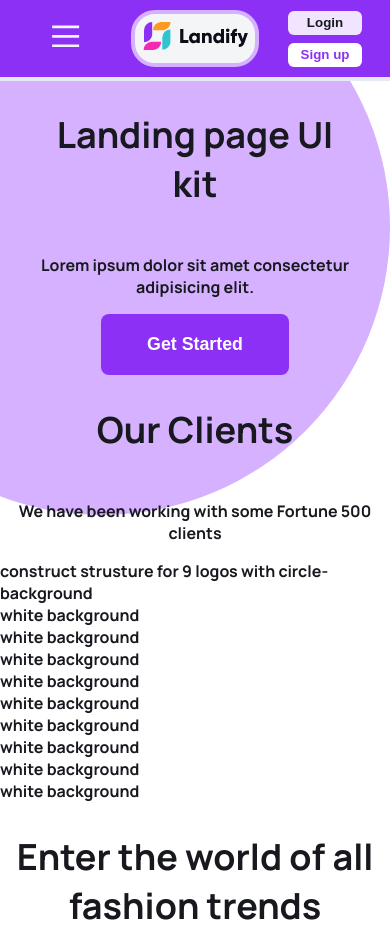
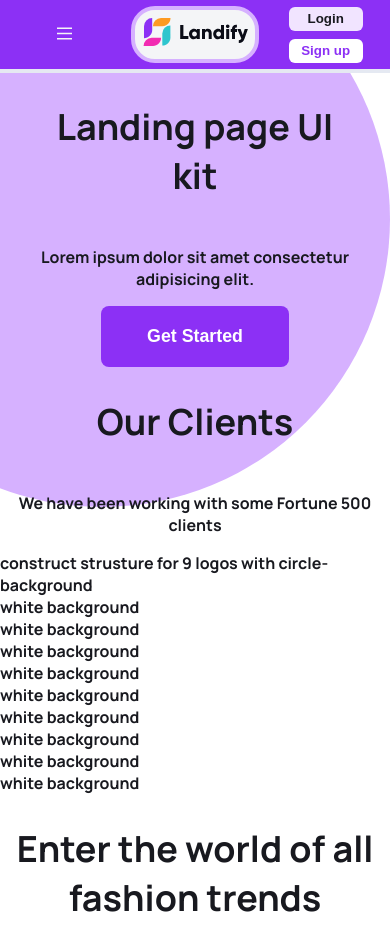
Before and after one commit to CrispthoAlex/koombea-frontend-test, a PHP site: page / in a window 390 px wide. Shown: the top 951 px of the page. Run offline with PHP 8.4, Linux system fonts and the light colour scheme; style sheets or scripts are compiled from the project's sources; some web fonts are replaced.

Commit message:
Responsivity for Medium device was implemented

```diff
--- a/scss/components/_header.scss
+++ b/scss/components/_header.scss
@@ -3,22 +3,24 @@ SCSS and BEM structure were used on this project
 */
 
 .main-header {
-    display: flex;
     margin: 0;
     width: 100%;
     position: relative;
+    height: em(72);
     box-shadow: 0px 1px 0px #E5E9F2;
-    @include responsive-page(smd) {
+    @mixin header-responsive () {
         flex-flow: row;
         align-items: center;
-        height: 5em;
         color: $gray100;
         background-color: $purple;
-        border-bottom: .2em solid #E5E9F2;
+        border-bottom: em(3.5) solid #E5E9F2;
     }
+    @include responsive-page(smd) { @include header-responsive (); }
+
+    @include responsive-page(md) { @include header-responsive (); }
+
     @include responsive-page(mdtop) {
         justify-content: space-around;
-        height: 4em;
         background-color: #ffffff;
     }
 }
@@ -26,18 +28,18 @@ SCSS and BEM structure were used on this project
 .fixed {
     position: fixed;
     top:0em;
-    //z-index: 1;
+    z-index: 1;
 }
 
 .navbar {
     display: flex;
-    justify-content: space-around;
+    justify-content: space-between;
     align-items: center;
     width: 100%;
+    max-width: em(1200);
     position: relative;
-    @include responsive-page(smd) {
-        flex-flow:row wrap;
-    }
+    @include responsive-page(smd) {flex-flow:row wrap; }
+    @include responsive-page(md) { flex-flow:row wrap; }
 }
 /* Mobile button animation */
 .menu-button {
@@ -45,17 +47,17 @@ SCSS and BEM structure were used on this project
     border: none;
     cursor: pointer;
     padding: 0;
-
-    @include responsive-page(smd) {
-        transform:scale(1.8);
+    @mixin smd-md-behavior (){
+        transform:1.8;
         padding: .5rem;
         width: 33%;
         display: block;
     }
+    @include responsive-page(smd) { @include smd-md-behavior() }
 
-    @include responsive-page(mdtop) {
-        display: none;
-    }
+    @include responsive-page(md) { @include smd-md-behavior() }
+
+    @include responsive-page(mdtop) { display: none; }
 
     &__line {
         fill:none;
@@ -123,18 +125,15 @@ SCSS and BEM structure were used on this project
                 size: 0.778em;
             }
             line-height: 1.111em;
-            margin: 0 0.556em;
-            @include responsive-page(smd) {
-                margin:25% 0;
-            }
+            margin: 0 em(10);
+            @include responsive-page(smd) { margin:em(25) 0; font-size: em(16); }
+
+            @include responsive-page(md) { margin:em(25) 0; font-size: em(16); }
         }
-        @include responsive-page(smd) {
-            flex-flow: column;
-            height:10em;
-        }
+        @include responsive-page(smd) { flex-flow: column; height:em(256); }
+        @include responsive-page(md) { flex-flow: column; height:em(256); }
     }
-
-    @include responsive-page(smd) {
+    @mixin menu-opened () {
         position: absolute;
         order:4;
         top:-2em;
@@ -149,11 +148,12 @@ SCSS and BEM structure were used on this project
             transition: .7s;
             transform: scale(1);
             z-index:1;
+            border-radius: 0 0 em(30) em(30);
         }
     }
-    @include responsive-page(mdtop) {
-        width:auto;
-    }
+    @include responsive-page(smd) { @include menu-opened() }
+    @include responsive-page(md) { @include menu-opened() }
+    @include responsive-page(mdtop) { width:auto; }
 }
 .active {
     border: .2em solid $gray700;
@@ -162,23 +162,26 @@ SCSS and BEM structure were used on this project
     background-color: $cyan;
     transition: .6s;
     width: 110%;
-    @include responsive-page(smd) {
-        background-color: $gray800;
-    }
+    @include responsive-page(smd) { background-color: $gray800; }
+    @include responsive-page(md) { background-color: $gray800; }
 }
 
 .logo-header {
     display: flex;
     position: relative;
     justify-content: center;
-    @include responsive-page(smd) {
+
+    @mixin logo-responsive () {
         align-self: center;
-        padding: 2% 1em;
+        padding: em(8) em(16);
         border: .25em solid $purple800;
-        border-radius:1.5em;
+        border-radius:em(24);
         background-color: $gray100;
         width: 33%;
+        max-width:em(150);
     }
+    @include responsive-page(smd) { @include logo-responsive () }
+    @include responsive-page(md) { @include logo-responsive () }
 }
 .account-buttons {
     display: flex;
@@ -196,28 +199,21 @@ SCSS and BEM structure were used on this project
         width: 5.556em;
         height: 2.222em;
         font-weight: 700;
-        @include responsive-page(smd) {
-            margin:.3em .778em;
-            height: 1.8em;
-        }
+        @include responsive-page(smd) { margin:.3em .778em; height: 1.8em; }
+        @include responsive-page(md) { margin:.3em .778em; height: 1.8em; }
     }
     &__login {
         color:$purple;
         background-color: $purple100;
-        @include responsive-page(smd) {
-            color:$gray900;
-        }
+        @include responsive-page(smd) { color:$gray900; }
+        @include responsive-page(md) { color:$gray900; }
     }
     &__sign-up {
         color:#ffffff;
         background-color:$purple;
-        @include responsive-page(smd) {
-            color:$purple;
-            background-color: #ffffff;
-        }
+        @include responsive-page(smd) { color:$purple; background-color: #ffffff; }
+        @include responsive-page(md) { color:$purple; background-color: #ffffff; }
     }
-    @include responsive-page(smd) {
-        flex-flow:column;
-        width: 33%;
-    }
+    @include responsive-page(smd) { flex-flow:column; width: 33%; }
+    @include responsive-page(md) { flex-flow:column; width: 33%; }
 }
```
